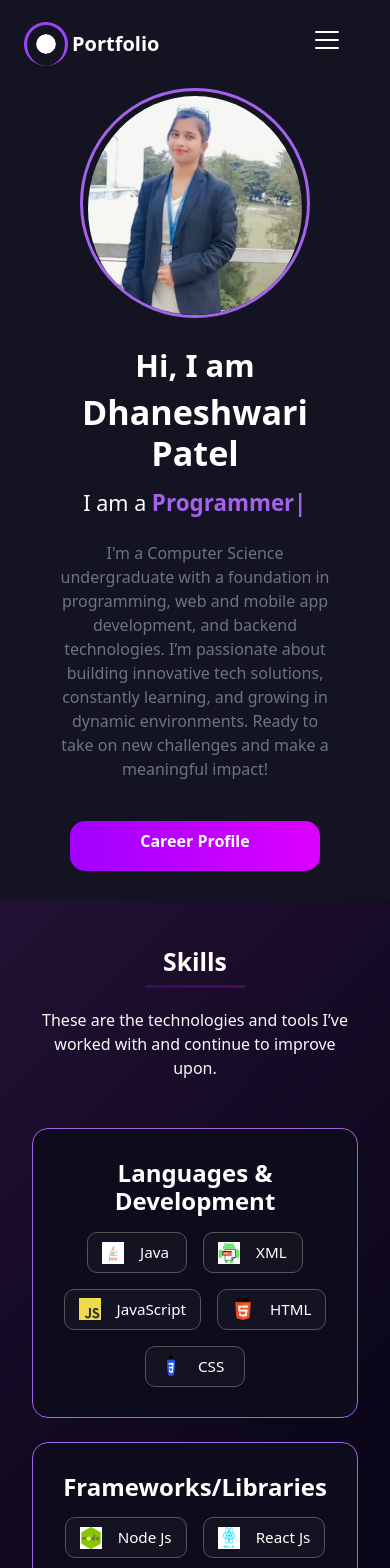
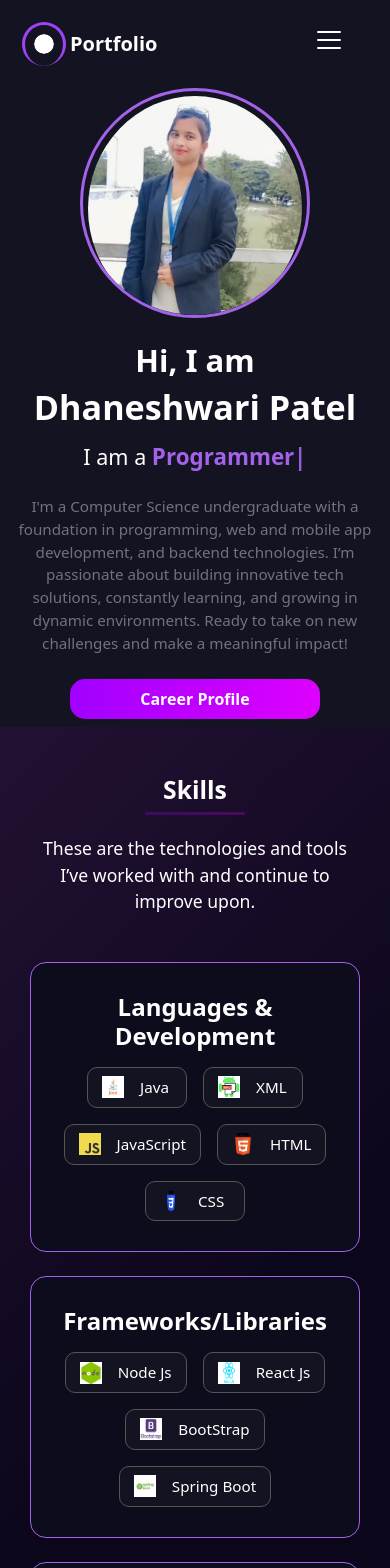
Before and after one commit to Dhaneshwari09/Portfolio, a React (Create React App) app: page / in a window 390 px wide. Shown: the top 1568 px of the page. Built offline with nearby package versions, Linux system fonts and the light colour scheme.

Commit message:
Made education section responsive and adjusted padding/margin

```diff
--- a/src/components/CSS/Education.css
+++ b/src/components/CSS/Education.css
@@ -24,7 +24,7 @@
 
 .timeline-item {
   position: relative;
-  margin-bottom: 20px;
+  margin-bottom: 0px;
   padding: 10px;
   background-color: #14121f;
   border: 1px solid #a362ea;
@@ -86,37 +86,50 @@
   margin: 0 auto 20px auto; /* Center aligned and spaced below */
   border-radius: 2px;
 }
-@media (max-width: 920px) {
+@media (max-width: 900px) {
   .timeline {
     width: 95%;
-    padding-right: 60px;
+    padding-right: 40px; /* slightly less */
   }
 
   .timeline-line {
-    right: 35px;
+    right: 20px; /* move line closer to edge */
   }
 
   .timeline-item {
     width: 100%;
-    padding: 20px 20px 20px 25px;
+    padding: 15px 15px 15px 20px;
+    margin-bottom: 0px; /* less space between cards */
   }
 
   .edu-header {
-    flex-direction: row;
-    align-items: center;
+    flex-direction: column;
+    align-items: center; /* center logo and text */
     gap: 10px;
+    text-align: center; /* center all text */
+  }
+
+  .edu-logo {
+    width: 60px;
+    height: 60px;
+    margin-bottom: 8px;
   }
 
   .edu-text {
-    padding-left: 10;
+    padding-left: 10; /* remove side gap */
   }
 
-  .edu-logo {
-    width: 50px;
-    height: 30px;
+  .edu-grade {
+    text-align: center;
+    margin-top: 10px;
   }
 
   .timeline-dot::before {
-    right: -30px;
+    right: -25px; /* reposition dot */
+  }
+  .text{
+    margin-left: 10px ;
+    margin-right: 10px;
+    font-size: 1.1rem;
   }
 }
--- a/src/components/CSS/Home.css
+++ b/src/components/CSS/Home.css
@@ -2,6 +2,7 @@
   background-color: #141321;
   min-height: 80vh;
   /* margin-right: -100px; Right side overlap */
+
 }
 
 .highlight-text {
@@ -45,24 +46,7 @@
 }
 
 /* ✅ Medium screen adjustment */
-@media (max-width: 1800px) {
-  .home-text-section {
-    margin-top: 40px;
-  }
-
-  .image-wrapper {
-    width: 400px;
-    height: 400px;
-    margin-top: 60px;
-  }
-  .resume-btn {
-    width: 250px;
-    height: 50px;
-    margin-top: 30px;
-    text-align: center;
-  }
-}
-@media (max-width: 1200px) {
+@media (max-width: 1250px) {
   .home-text-section {
     margin-top: 40px;
   }
@@ -80,8 +64,8 @@
   }
 
   .image-wrapper {
-    width: 310px;
-    height: 310px;
+    width: 320px;
+    height: 320px;
     margin-top: 40px;
   }
 }
@@ -130,3 +114,38 @@
     margin-top: 5px;
   }
 }
+
+
+
+@media (max-width: 400px) {
+  .container {
+    padding-left: 10px !important;
+    padding-right: 10px !important;
+  }
+
+  .home-text-section {
+    padding: 0 !important;
+    margin: 0 auto;
+    text-align: center;
+  }
+
+  .home-text-section p {
+    font-size: 0.95rem;
+    line-height: 1.5;
+    padding: 0;
+    margin: 0 auto;
+  }
+
+  .resume-btn {
+    width: 100%;
+    max-width: 250px;
+    margin: 20px auto 0 auto;
+    padding: 10px;
+    font-size: 1rem;
+  }
+
+  .profile-img {
+    width: 180px;
+    height: 180px;
+  }
+}
--- a/src/components/CSS/ProjectCard.css
+++ b/src/components/CSS/ProjectCard.css
@@ -8,7 +8,9 @@
     /* margin-right: -100px;      Right side overlap */
 
   }
-
+  .text{
+    font-size: 1.1rem;
+  }
   .tilted-section > * {
     transform: skewY(2deg); /* Cancel skew for child content */
   }
--- a/src/components/CSS/SkillsSection.css
+++ b/src/components/CSS/SkillsSection.css
@@ -8,7 +8,9 @@
   z-index: 1;
   /* clip-path hata diya gaya */
 }
-
+  .text{
+    font-size: 1.1rem;
+  }
   /* Skill card boxes */
   .skills-card {
     background-color: #0d0c1d;
--- a/src/components/Education.js
+++ b/src/components/Education.js
@@ -34,7 +34,7 @@ const EducationSection = () => {
     <section className="education-section">
       <h2 className="text-center fw-bold">Education</h2>
       <hr className="custom-underline2" />
-      <p className="text-center mb-5">
+      <p className="text-center mb-5 text">
         My academic journey has been a blend of consistent learning, curiosity, and growth. Here are the details of my educational background.
       </p>
 
--- a/src/components/Home.js
+++ b/src/components/Home.js
@@ -6,7 +6,9 @@ import resume from "./assets/resume.pdf";
 
 export default function Home() {
   return (
-    <div className="home-section d-flex align-items-center text-white px-5 py-5">
+    // <div className="home-section d-flex align-items-center text-white px-3 px-sm-5 px-5 py-5">
+        <div className="home-section d-flex align-items-center text-white px-3 py-5">
+
       <div className="container">
         <div className="row flex-column-reverse flex-md-row align-items-center">
           {/* Left Column - Text */}
--- a/src/components/Projects.js
+++ b/src/components/Projects.js
@@ -35,7 +35,7 @@ const Projects = () => {
 >
     <h2 className="fw-bold">Projects</h2>
     <hr className="custom-underline1" />
-      <p className="mb-5">I’ve built and contributed to a variety of projects. Here are a few that showcase my skills and experience.</p>
+      <p className="mb-5 text">I’ve built and contributed to a variety of projects. Here are a few that showcase my skills and experience.</p>
       <div className="container">
         <div className="row justify-content-center">
           {projectList.map((project, idx) => (
--- a/src/components/SkillsSection.js
+++ b/src/components/SkillsSection.js
@@ -66,7 +66,7 @@ export default function SkillsSection() {
       <div className="container text-center">
         <h2 className="fw-bold mb-2 text-white">Skills</h2>
          <hr className="custom-underline" />
-        <p className="text-light mb-5">
+        <p className="text mb-5">
           These are the technologies and tools I’ve worked with and continue to improve upon.
         </p>
 
```
